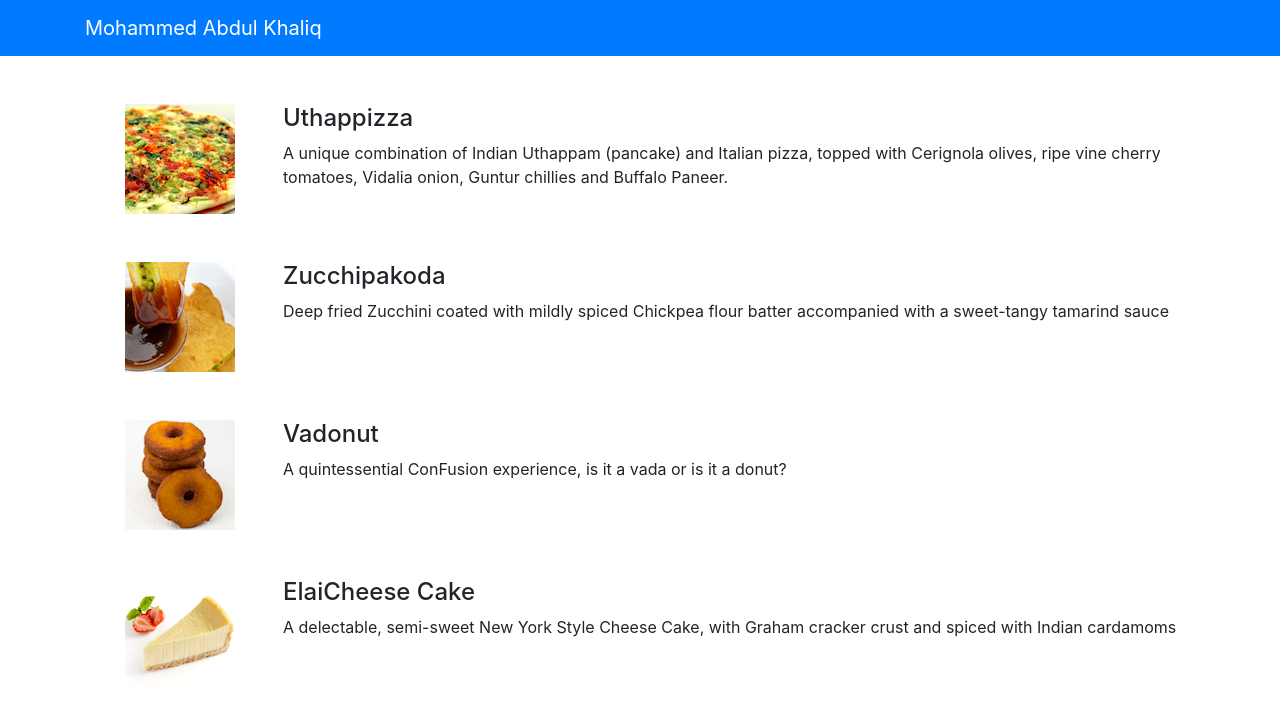
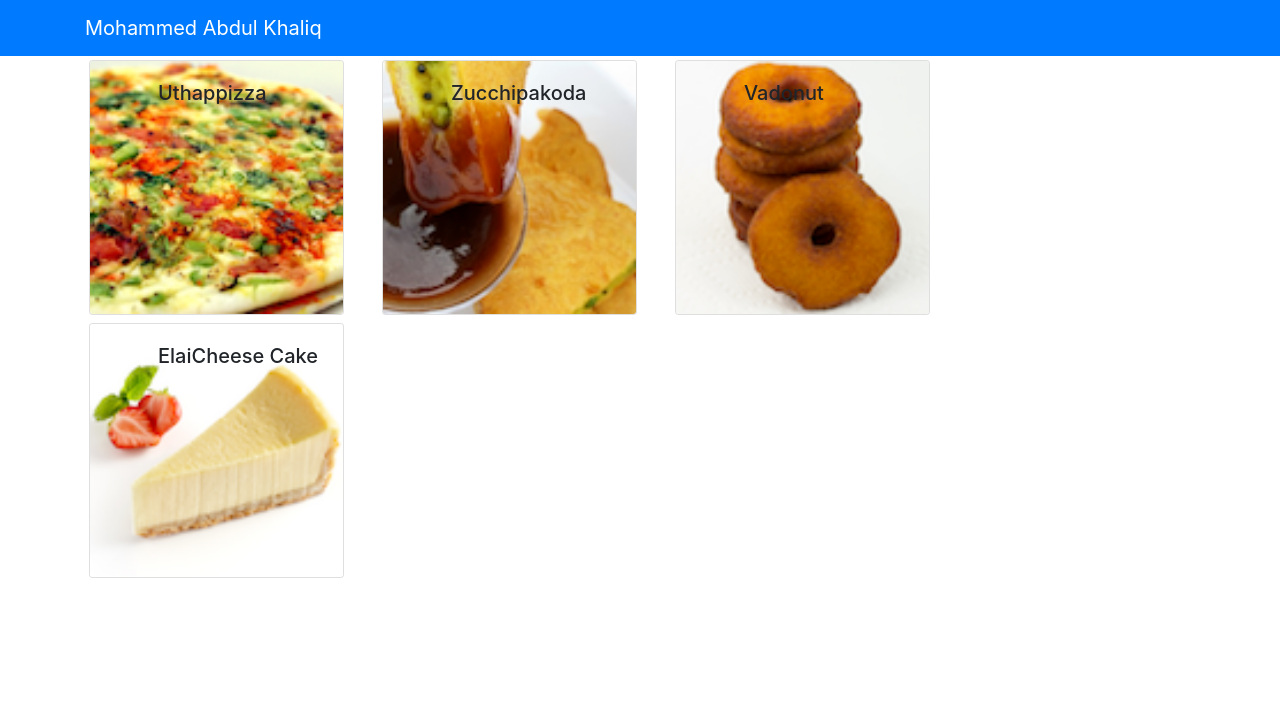
Before and after one commit to mdabdulkhaliq/coursera_react, a React (Create React App) app in the folder react/confusion/: page / in a window 1280 px wide. Shown: the top 714 px of the page. Built offline with nearby package versions, Linux system fonts and the light colour scheme.

Commit message:
React Components part 2

```diff
--- a/react/confusion/src/App.js
+++ b/react/confusion/src/App.js
@@ -3,8 +3,15 @@ import logo from "./logo.svg";
 import { Navbar, NavbarBrand } from "reactstrap";
 import Menu from "./components/MenuComponent";
 import "./App.css";
+import { DISHES } from "./shared/dishes";
 
 class App extends Component {
+  constructor(props) {
+    super(props);
+    this.state = {
+      dishes: DISHES
+    };
+  }
   render() {
     return (
       <div>
@@ -13,7 +20,7 @@ class App extends Component {
             <NavbarBrand href="/">Mohammed Abdul Khaliq</NavbarBrand>
           </div>
         </Navbar>
-        <Menu />
+        <Menu dishes={this.state.dishes} />
       </div>
     );
   }
--- a/react/confusion/src/components/MenuComponent.js
+++ b/react/confusion/src/components/MenuComponent.js
@@ -1,76 +1,67 @@
 import React, { Component } from "react";
-import { Media } from "reactstrap";
+//import { Media } from "reactstrap";
+import {
+  Card,
+  CardImg,
+  CardImgOverlay,
+  CardText,
+  CardBody,
+  CardTitle
+} from "reactstrap";
 
 class Menu extends Component {
   constructor(props) {
     super(props);
     this.state = {
-      dishes: [
-        {
-          id: 0,
-          name: "Uthappizza",
-          image: "assets/images/uthappizza.png",
-          category: "mains",
-          label: "Hot",
-          price: "4.99",
-          description:
-            "A unique combination of Indian Uthappam (pancake) and Italian pizza, topped with Cerignola olives, ripe vine cherry tomatoes, Vidalia onion, Guntur chillies and Buffalo Paneer."
-        },
-        {
-          id: 1,
-          name: "Zucchipakoda",
-          image: "assets/images/zucchipakoda.png",
-          category: "appetizer",
-          label: "",
-          price: "1.99",
-          description:
-            "Deep fried Zucchini coated with mildly spiced Chickpea flour batter accompanied with a sweet-tangy tamarind sauce"
-        },
-        {
-          id: 2,
-          name: "Vadonut",
-          image: "assets/images/vadonut.png",
-          category: "appetizer",
-          label: "New",
-          price: "1.99",
-          description:
-            "A quintessential ConFusion experience, is it a vada or is it a donut?"
-        },
-        {
-          id: 3,
-          name: "ElaiCheese Cake",
-          image: "assets/images/elaicheesecake.png",
-          category: "dessert",
-          label: "",
-          price: "2.99",
-          description:
-            "A delectable, semi-sweet New York Style Cheese Cake, with Graham cracker crust and spiced with Indian cardamoms"
-        }
-      ]
+      selectedDish: null
     };
   }
 
+  onDishSelect(dish) {
+    this.setState({
+      selectedDish: dish
+    });
+  }
+
+  renderDish(dish) {
+    if (dish != null) {
+      return (
+        <Card>
+          <CardImg width="100%" src={dish.image} alt={dish.name} />
+          <CardBody>
+            <CardTitle>{dish.name}</CardTitle>
+            <CardText>{dish.description}</CardText>
+          </CardBody>
+        </Card>
+      );
+    } else {
+      return <div />;
+    }
+  }
+
   render() {
-    const menu = this.state.dishes.map(dish => {
+    const menu = this.props.dishes.map(dish => {
       return (
-        <div key={dish.id} className="col-12 mt-5">
-          <Media tag="li">
-            <Media left middle>
-              <Media object src={dish.image} alt={dish.name} />
-            </Media>
-            <Media body className="ml-5">
-              <Media heading>{dish.name}</Media>
-              <p>{dish.description}</p>
-            </Media>
-          </Media>
+        <div key={dish.id} className="col-12 col-md-3 m-1">
+          <Card onClick={() => this.onDishSelect(dish)}>
+            <CardImg
+              width="20%"
+              height="20%"
+              src={dish.image}
+              alt={dish.name}
+            />
+            <CardImgOverlay body className="ml-5">
+              <CardTitle>{dish.name}</CardTitle>
+            </CardImgOverlay>
+          </Card>
         </div>
       );
     });
+
     return (
       <div className="container">
-        <div className="row">
-          <Media list>{menu}</Media>
-        </div>
+        <div className="row">{menu}</div>
+        <div className="row">{this.renderDish(this.state.selectedDish)}</div>
       </div>
     );
   }
--- /dev/null
+++ b/react/confusion/src/shared/dishes.js
@@ -0,0 +1,194 @@
+export const DISHES = [
+  {
+    id: 0,
+    name: "Uthappizza",
+    image: "assets/images/uthappizza.png",
+    category: "mains",
+    label: "Hot",
+    price: "4.99",
+    description:
+      "A unique combination of Indian Uthappam (pancake) and Italian pizza, topped with Cerignola olives, ripe vine cherry tomatoes, Vidalia onion, Guntur chillies and Buffalo Paneer.",
+    comments: [
+      {
+        id: 0,
+        rating: 5,
+        comment: "Imagine all the eatables, living in conFusion!",
+        author: "John Lemon",
+        date: "2012-10-16T17:57:28.556094Z"
+      },
+      {
+        id: 1,
+        rating: 4,
+        comment:
+          "Sends anyone to heaven, I wish I could get my mother-in-law to eat it!",
+        author: "Paul McVites",
+        date: "2014-09-05T17:57:28.556094Z"
+      },
+      {
+        id: 2,
+        rating: 3,
+        comment: "Eat it, just eat it!",
+        author: "Michael Jaikishan",
+        date: "2015-02-13T17:57:28.556094Z"
+      },
+      {
+        id: 3,
+        rating: 4,
+        comment: "Ultimate, Reaching for the stars!",
+        author: "Ringo Starry",
+        date: "2013-12-02T17:57:28.556094Z"
+      },
+      {
+        id: 4,
+        rating: 2,
+        comment: "It's your birthday, we're gonna party!",
+        author: "25 Cent",
+        date: "2011-12-02T17:57:28.556094Z"
+      }
+    ]
+  },
+  {
+    id: 1,
+    name: "Zucchipakoda",
+    image: "assets/images/zucchipakoda.png",
+    category: "appetizer",
+    label: "",
+    price: "1.99",
+    description:
+      "Deep fried Zucchini coated with mildly spiced Chickpea flour batter accompanied with a sweet-tangy tamarind sauce",
+    comments: [
+      {
+        id: 0,
+        rating: 5,
+        comment: "Imagine all the eatables, living in conFusion!",
+        author: "John Lemon",
+        date: "2012-10-16T17:57:28.556094Z"
+      },
+      {
+        id: 1,
+        rating: 4,
+        comment:
+          "Sends anyone to heaven, I wish I could get my mother-in-law to eat it!",
+        author: "Paul McVites",
+        date: "2014-09-05T17:57:28.556094Z"
+      },
+      {
+        id: 2,
+        rating: 3,
+        comment: "Eat it, just eat it!",
+        author: "Michael Jaikishan",
+        date: "2015-02-13T17:57:28.556094Z"
+      },
+      {
+        id: 3,
+        rating: 4,
+        comment: "Ultimate, Reaching for the stars!",
+        author: "Ringo Starry",
+        date: "2013-12-02T17:57:28.556094Z"
+      },
+      {
+        id: 4,
+        rating: 2,
+        comment: "It's your birthday, we're gonna party!",
+        author: "25 Cent",
+        date: "2011-12-02T17:57:28.556094Z"
+      }
+    ]
+  },
+  {
+    id: 2,
+    name: "Vadonut",
+    image: "assets/images/vadonut.png",
+    category: "appetizer",
+    label: "New",
+    price: "1.99",
+    description:
+      "A quintessential ConFusion experience, is it a vada or is it a donut?",
+    comments: [
+      {
+        id: 0,
+        rating: 5,
+        comment: "Imagine all the eatables, living in conFusion!",
+        author: "John Lemon",
+        date: "2012-10-16T17:57:28.556094Z"
+      },
+      {
+        id: 1,
+        rating: 4,
+        comment:
+          "Sends anyone to heaven, I wish I could get my mother-in-law to eat it!",
+        author: "Paul McVites",
+        date: "2014-09-05T17:57:28.556094Z"
+      },
+      {
+        id: 2,
+        rating: 3,
+        comment: "Eat it, just eat it!",
+        author: "Michael Jaikishan",
+        date: "2015-02-13T17:57:28.556094Z"
+      },
+      {
+        id: 3,
+        rating: 4,
+        comment: "Ultimate, Reaching for the stars!",
+        author: "Ringo Starry",
+        date: "2013-12-02T17:57:28.556094Z"
+      },
+      {
+        id: 4,
+        rating: 2,
+        comment: "It's your birthday, we're gonna party!",
+        author: "25 Cent",
+        date: "2011-12-02T17:57:28.556094Z"
+      }
+    ]
+  },
+  {
+    id: 3,
+    name: "ElaiCheese Cake",
+    image: "assets/images/elaicheesecake.png",
+    category: "dessert",
+    label: "",
+    price: "2.99",
+    description:
+      "A delectable, semi-sweet New York Style Cheese Cake, with Graham cracker crust and spiced with Indian cardamoms",
+    comments: [
+      {
+        id: 0,
+        rating: 5,
+        comment: "Imagine all the eatables, living in conFusion!",
+        author: "John Lemon",
+        date: "2012-10-16T17:57:28.556094Z"
+      },
+      {
+        id: 1,
+        rating: 4,
+        comment:
+          "Sends anyone to heaven, I wish I could get my mother-in-law to eat it!",
+        author: "Paul McVites",
+        date: "2014-09-05T17:57:28.556094Z"
+      },
+      {
+        id: 2,
+        rating: 3,
+        comment: "Eat it, just eat it!",
+        author: "Michael Jaikishan",
+        date: "2015-02-13T17:57:28.556094Z"
+      },
+      {
+        id: 3,
+        rating: 4,
+        comment: "Ultimate, Reaching for the stars!",
+        author: "Ringo Starry",
+        date: "2013-12-02T17:57:28.556094Z"
+      },
+      {
+        id: 4,
+        rating: 2,
+        comment: "It's your birthday, we're gonna party!",
+        author: "25 Cent",
+        date: "2011-12-02T17:57:28.556094Z"
+      }
+    ]
+  }
+];
```
